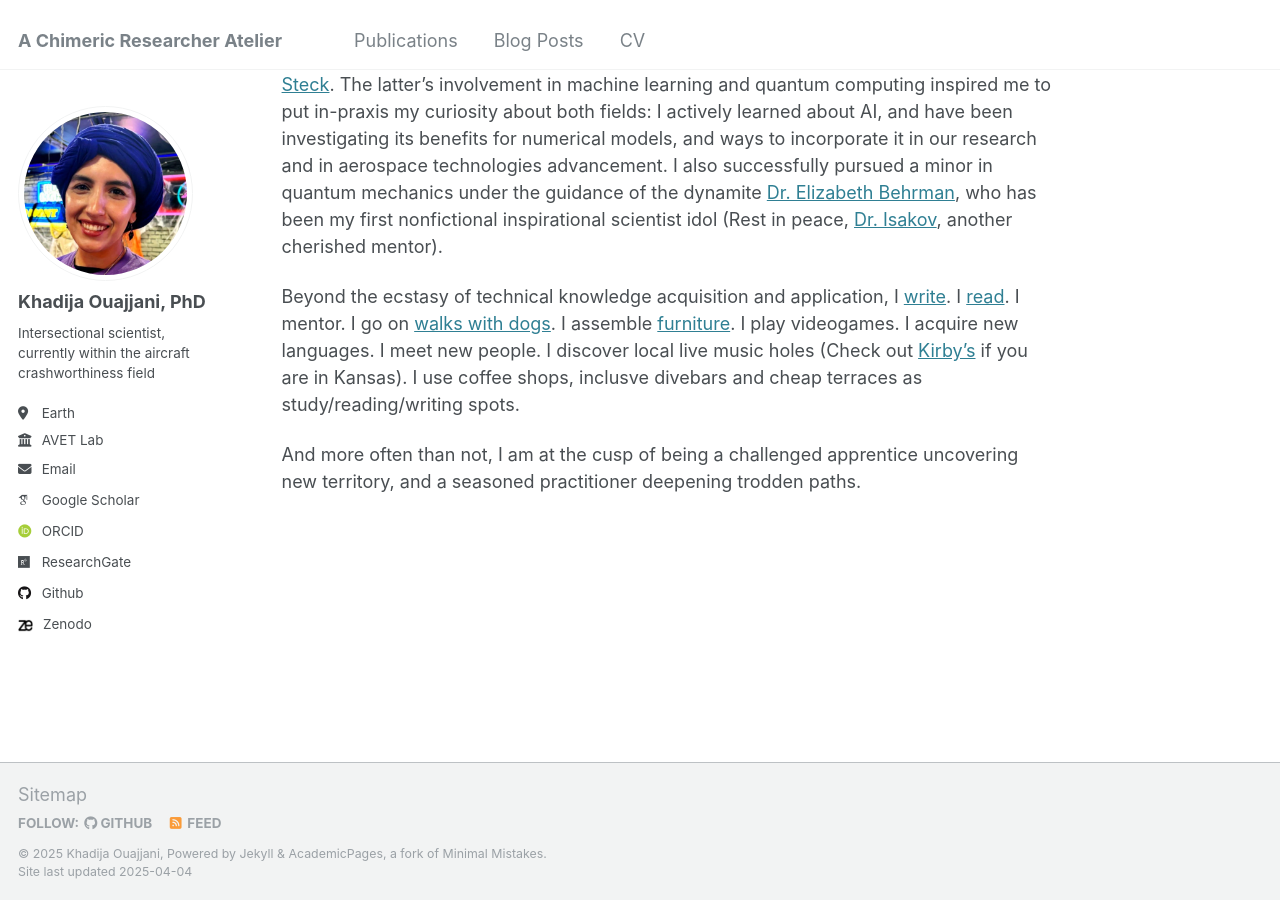
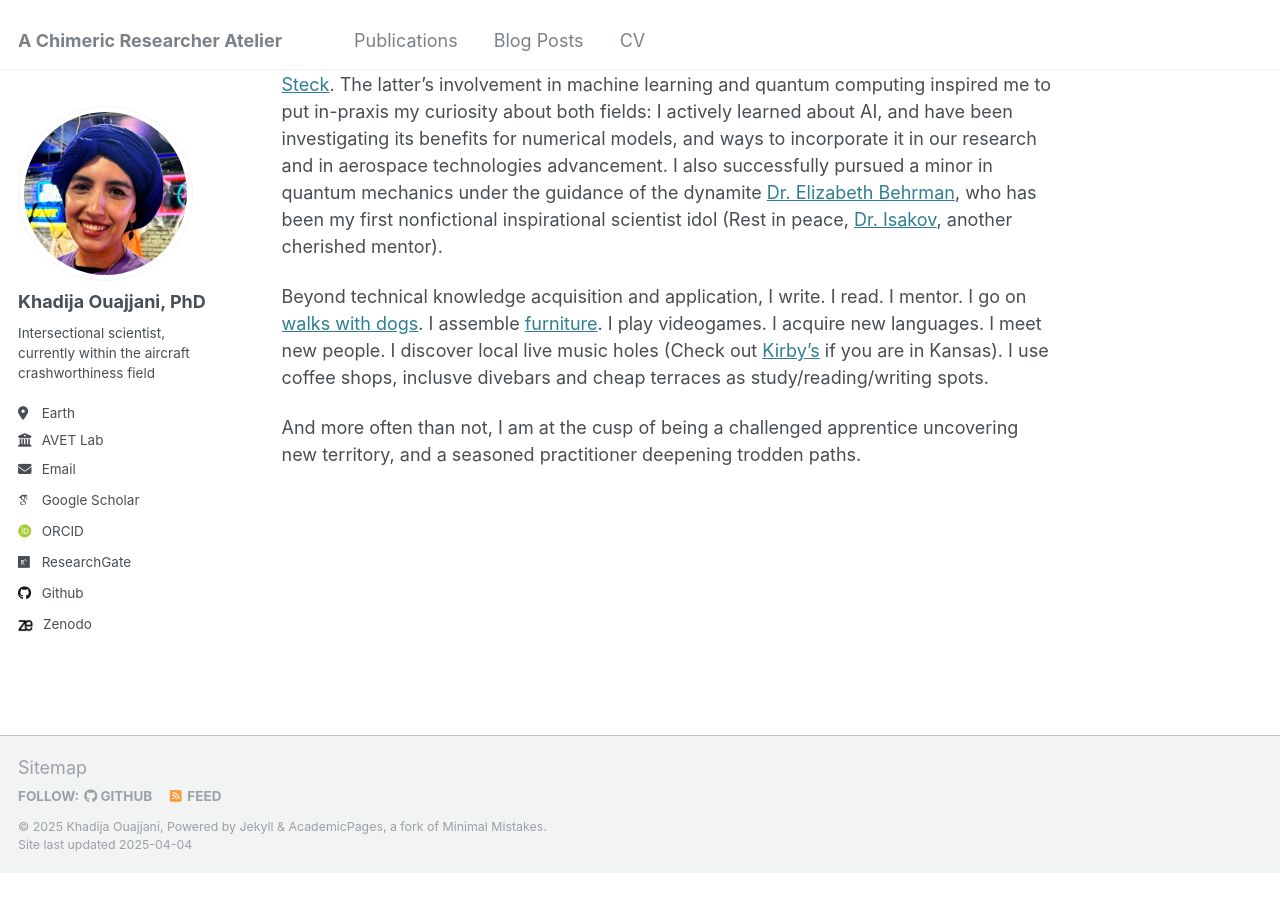
Before and after one commit to drko-curius/drko-curius.github.io, a Jekyll site: the page built from _pages/about.md, in a window 1280 px wide and 900 px high, scrolled down 920 px. Built offline with Jekyll 4.4.1, drawn with Linux system fonts in a browser that asks for light colours; some web fonts are replaced; after the commit the page ends 1793 px from its top, so only the background shows below that.

Commit message:
Update about.md

```diff
--- a/_pages/about.md
+++ b/_pages/about.md
@@ -22,6 +22,6 @@ In 2016, after earning a [Fulbright scholarship](https://us.fulbrightonline.org/
 
 Throughout my PhD, I was fully funded by AVET. I benefitted from the co-advising and mentorship of [Dr. Olivares](https://www.researchgate.net/profile/Gerardo-Olivares-6), on top of the full support of my main advisor [Dr. James E. Steck](https://www.researchgate.net/profile/James-Steck). The latter's involvement in machine learning and quantum computing inspired me to put in-praxis my curiosity about both fields: I actively learned about AI, and have been investigating its benefits for numerical models, and ways to incorporate it in our research and in aerospace technologies advancement. I also successfully pursued a minor in quantum mechanics under the guidance of the dynamite [Dr. Elizabeth Behrman](https://www.researchgate.net/profile/Elizabeth-Behrman), who has been my first nonfictional inspirational scientist idol (Rest in peace, [Dr. Isakov](https://www.researchgate.net/profile/Victor-Isakov), another cherished mentor).
 
-Beyond the ecstasy of technical knowledge acquisition and application, I [write](https://www.hurrytothecapsule.com/). I [read](https://app.thestorygraph.com/profile/exupere). I mentor. I go on [walks with dogs](https://beautiesandbeasts.org/). I assemble [furniture](https://www.rescue.org/united-states/wichita-ks). I play videogames. I acquire new languages. I meet new people. I discover local live music holes (Check out [Kirby's](https://kirbysbeerstore.com/) if you are in Kansas). I use coffee shops, inclusve divebars and cheap terraces as study/reading/writing spots.
+Beyond technical knowledge acquisition and application, I write. I read. I mentor. I go on [walks with dogs](https://beautiesandbeasts.org/). I assemble [furniture](https://www.rescue.org/united-states/wichita-ks). I play videogames. I acquire new languages. I meet new people. I discover local live music holes (Check out [Kirby's](https://kirbysbeerstore.com/) if you are in Kansas). I use coffee shops, inclusve divebars and cheap terraces as study/reading/writing spots.
 
 And more often than not, I am at the cusp of being a challenged apprentice uncovering new territory, and a seasoned practitioner deepening trodden paths.
```
